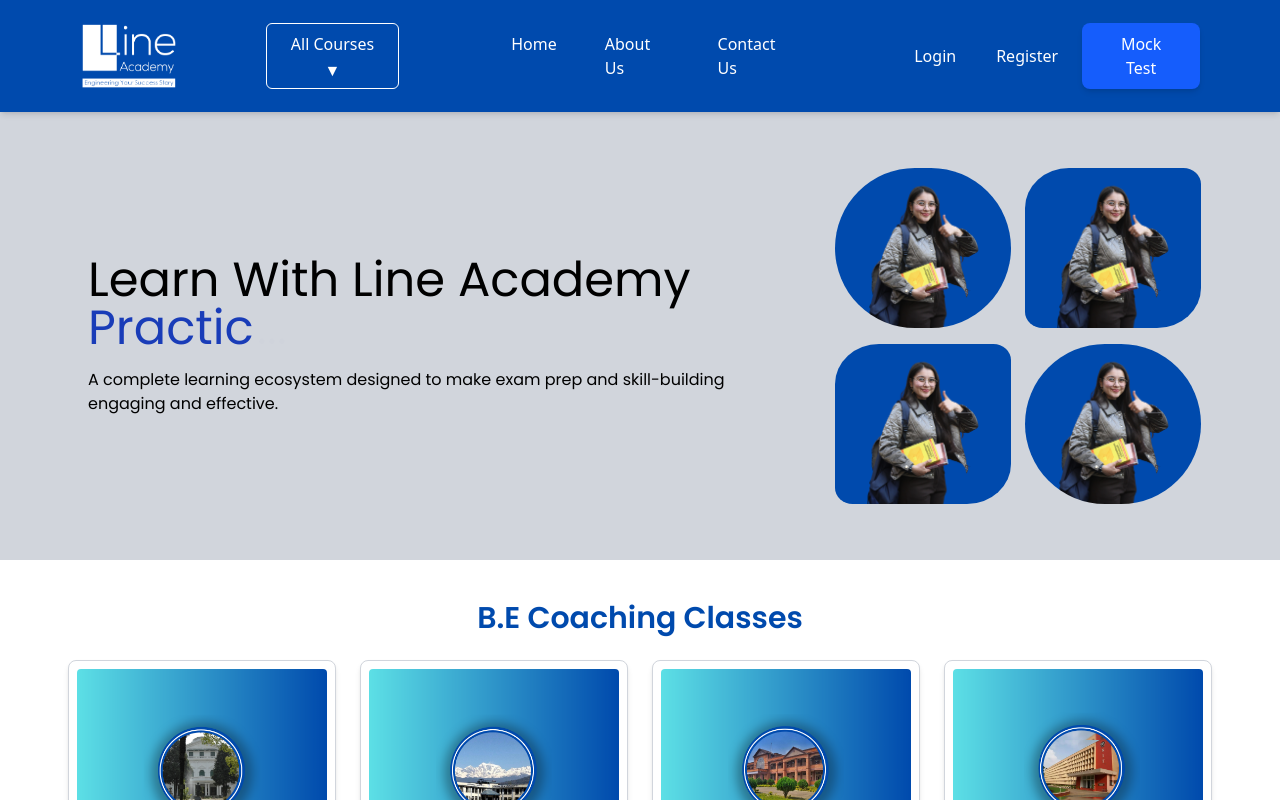
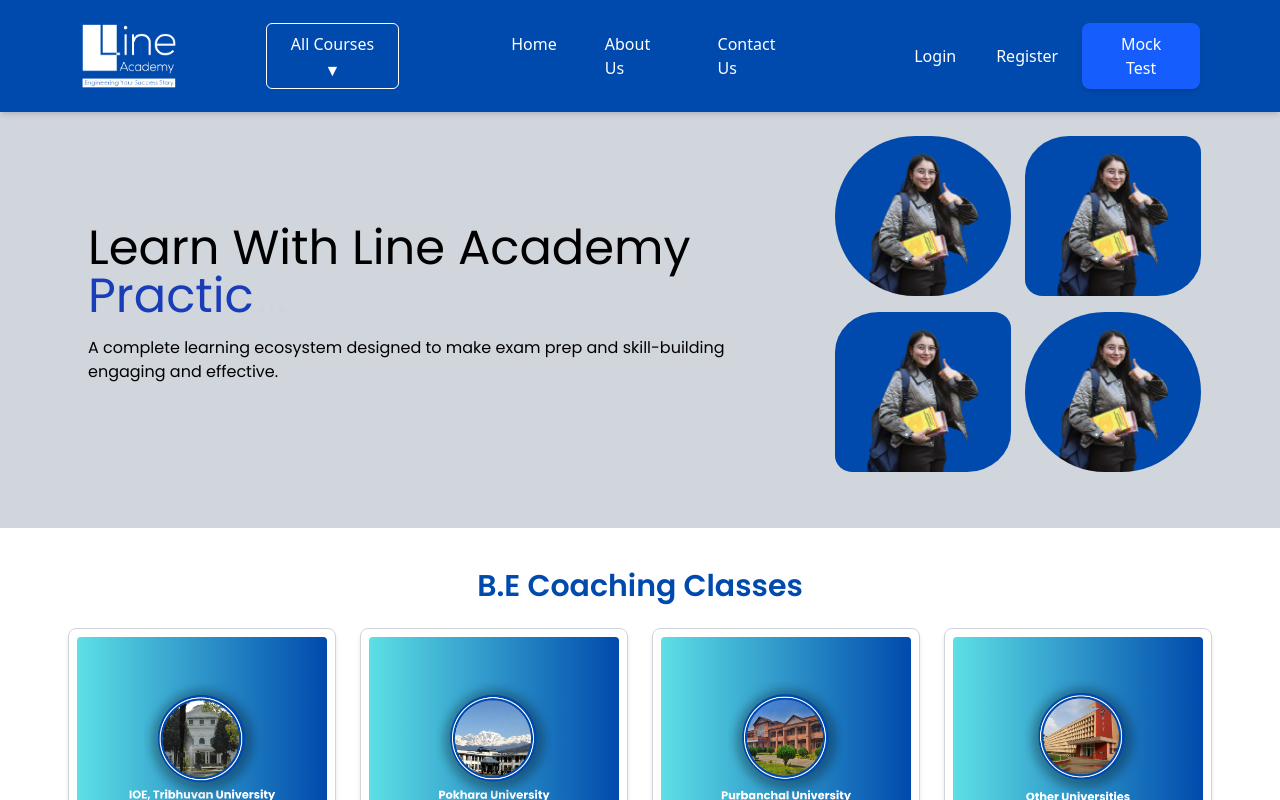
Before and after one commit to suman-190/line-academy, a Next.js app: page / in a window 1280 px wide. Shown: the top 800 px of the page. Built offline with nearby package versions, Linux system fonts and the light colour scheme.

Commit message:
margin fix

```diff
--- a/src/app/layout.tsx
+++ b/src/app/layout.tsx
@@ -31,7 +31,7 @@ export default function RootLayout({
         className={`${geistSans.variable} ${geistMono.variable} antialiased`}
       >
         <Nav className="sticky"/>
-        <div className="mt-28">{children}</div>
+        <div className="mt-20">{children}</div>
         <Footer />
       </body>
     </html>
```
